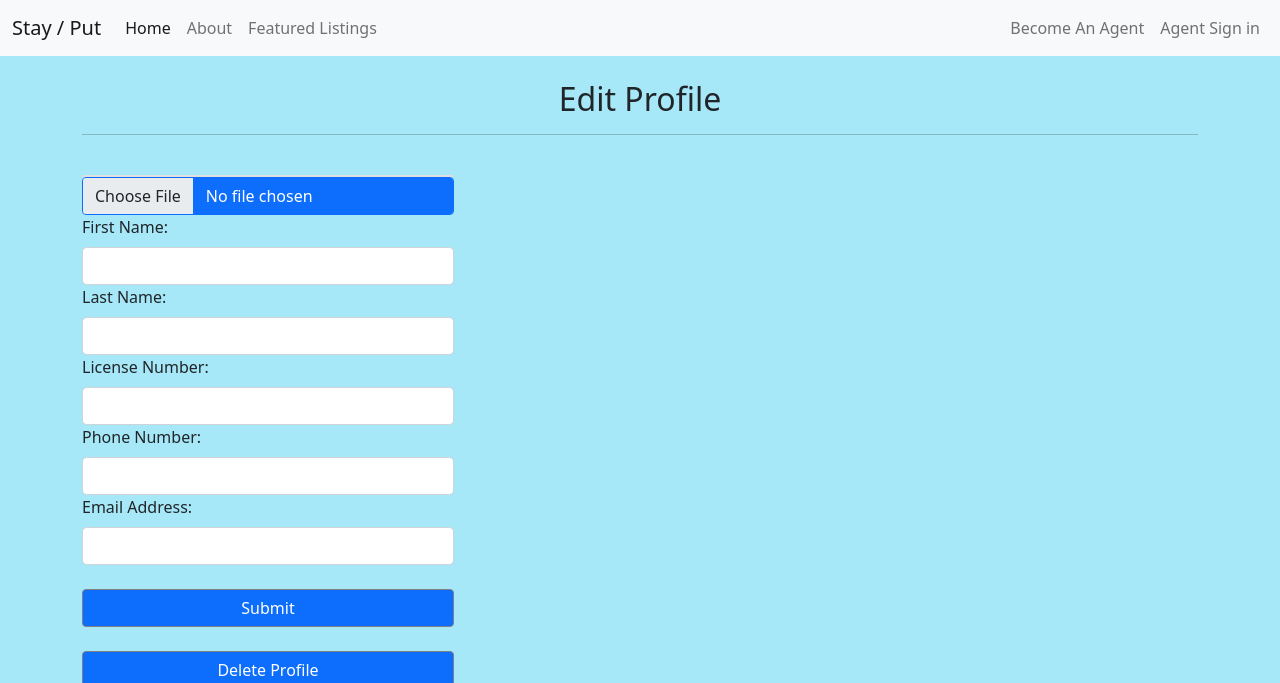
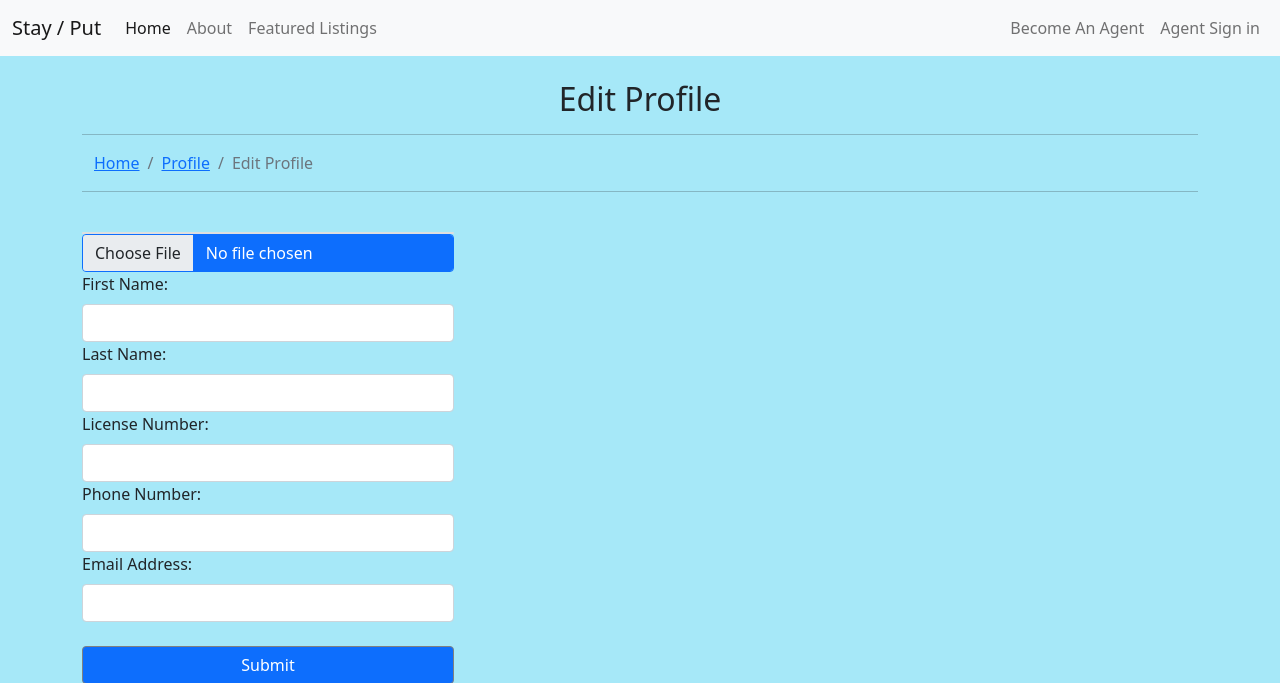
Before and after one commit to Reidwids/Stay-Put, a Django app: template main_app/templates/agent/update_profile.html in a window 1280 px wide. Shown: the top 683 px of the page. Run offline with Django 4.2, Linux system fonts and the light colour scheme; the template is opened without the code that fills it, so the values that code supplies are empty.

Commit message:
added breadcrumbs to edit profile

```diff
--- a/main_app/templates/agent/profile.html
+++ b/main_app/templates/agent/profile.html
@@ -13,9 +13,8 @@
       <nav aria-label="breadcrumb">
         <ol class="breadcrumb">
           <li class="breadcrumb-item">
-            <a href="home.html"> Home</a>
+            <a href="{% url 'home' %}"> Home</a>
           </li>
-          <li class="breadcrumb-item active">Agent ID</li>
           <li class="breadcrumb-item active">My Profile</li>
         </ol>
       </nav>
--- a/main_app/templates/agent/update_profile.html
+++ b/main_app/templates/agent/update_profile.html
@@ -6,7 +6,23 @@
   <h2> Edit Profile</h1>
 </header>
 <hr>
-
+  <!-- Breadcrumb -->
+  <section id="bc" class="mt-3">
+    <div class="container">
+      <nav aria-label="breadcrumb">
+        <ol class="breadcrumb">
+          <li class="breadcrumb-item">
+            <a href="{% url 'home' %}"> Home</a>
+          </li>
+          <li class="breadcrumb-item">
+            <a href="{% url 'profile' %}"> Profile</a>
+          </li>
+          <li class="breadcrumb-item active">Edit Profile</li>
+        </ol>
+      </nav>
+    </div>
+  </section>
+<hr>
 <br>
 <div class="col-md-4">
   <div class="card">
```
